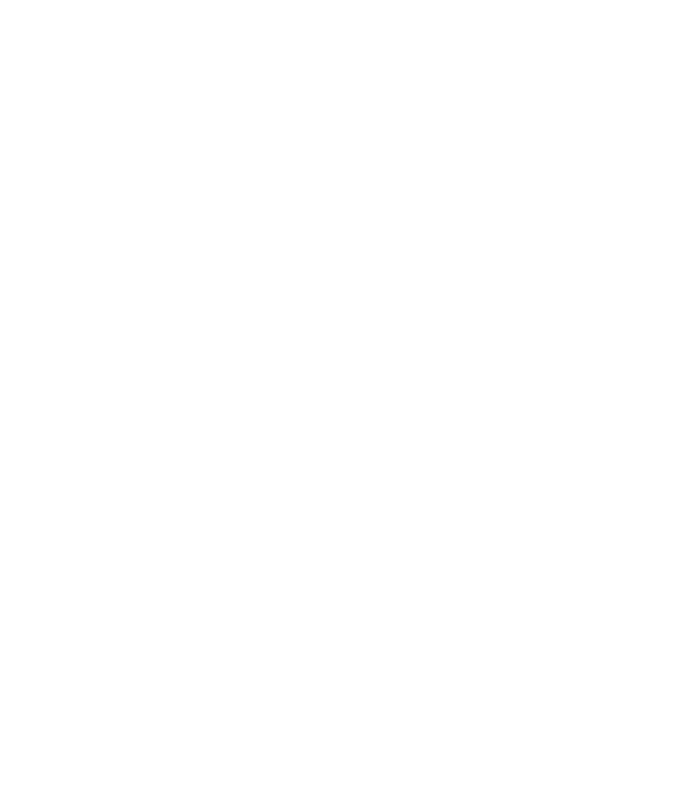
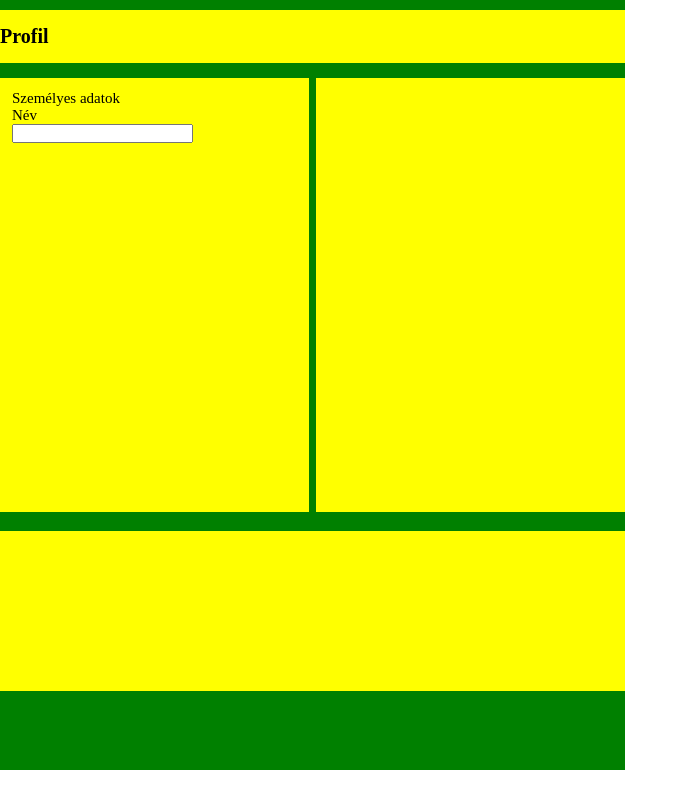
Before and after one commit to green-fox-academy/criollo01, a plain HTML site: page week-01/day-05/form.html in a window 1280 px wide. Shown: the whole page, without its empty margins (0-688 px from the left). Drawn offline with Linux system fonts and the light colour scheme.

Commit message:
Added first structure of boxes

```diff
--- a/week-01/day-05/form.html
+++ b/week-01/day-05/form.html
@@ -8,6 +8,34 @@
     <title>Form</title>
 </head>
 <body>
+    <form>
 
+        <div class="mainbox">
+            <!-- header -->
+
+            <header>
+                <h1>Profil</h1>
+            </header>
+
+            <!-- új box balra -->
+            <div class="innerleft">
+            <p>Személyes adatok</p>
+            <p>Név</p>
+            <input type="text" name="name" />
+            </div>
+
+
+            <!-- új box jobbra -->
+            <div class="innerright">
+
+            </div>
+
+            <!-- új box alulra-->
+            <div class="bottom">
+
+            </div>
+
+        </div>
+    </form>
 </body>
 </html>
```
